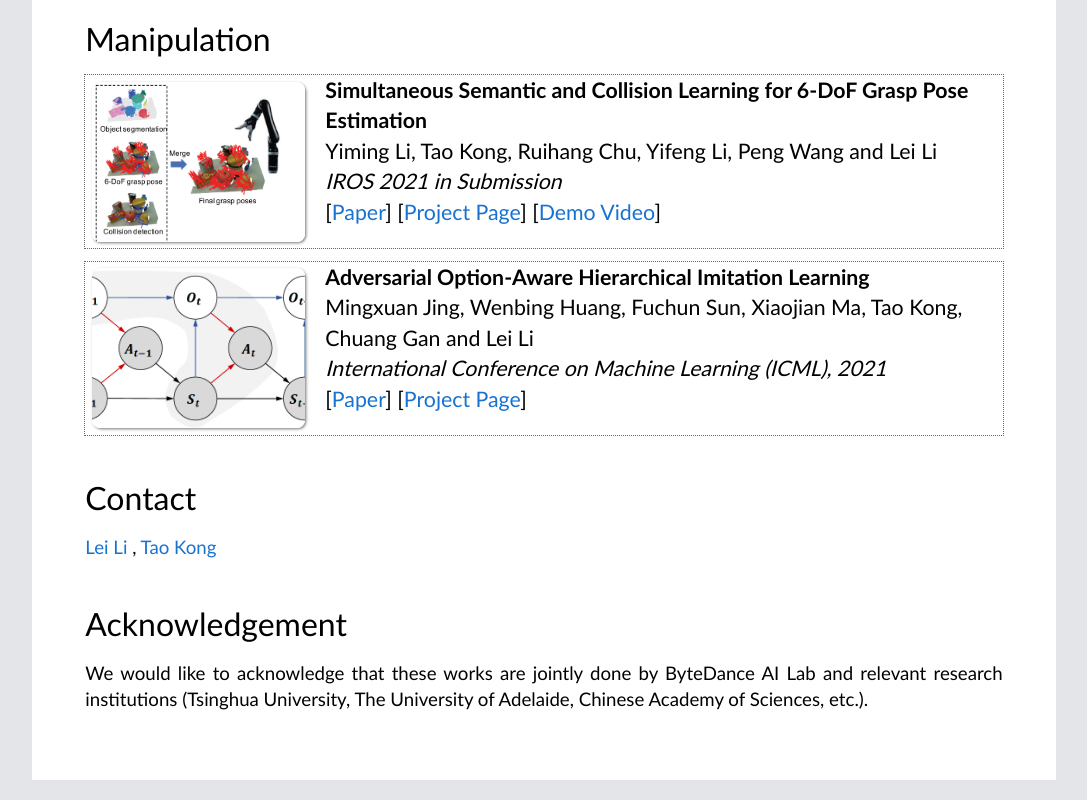
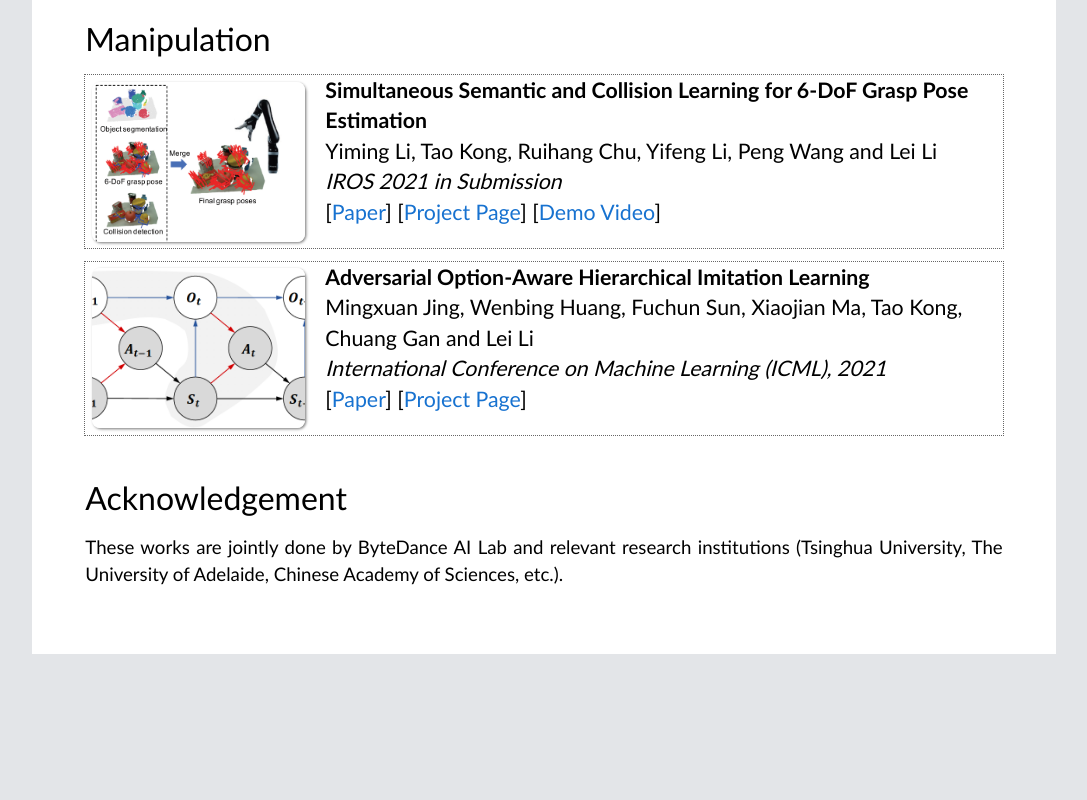
Before and after one commit to PIMRobotics/PIMRobotics.github.io, a plain HTML site: page index.html in a window 1280 px wide. Shown: the part 1142-1942 px from the top of the page, without its empty margins (96-1183 px from the left). After the commit the page ends 1816 px from the top, so only its background shows below. Drawn offline with Linux system fonts and the light colour scheme.

Commit message:
add option gail

```diff
--- a/index.html
+++ b/index.html
@@ -141,19 +141,19 @@
     </div>
     </div>
 
-  <!-- === Team Section Starts === -->
-  <div class="section">Contact</div>
-    <div class="acknowledgement">
-      <a href="https://lileicc.github.io" target="_blank">Lei Li</a> ,
-      <a href="http://www.taokong.org" target="_blank">Tao Kong</a>
-    </div>
-    <!-- === Team Section Ends === -->
+<!--  &lt;!&ndash; === Team Section Starts === &ndash;&gt;-->
+<!--  <div class="section">Contact</div>-->
+<!--    <div class="acknowledgement">-->
+<!--      <a href="https://lileicc.github.io" target="_blank">Lei Li</a> ,-->
+<!--      <a href="http://www.taokong.org" target="_blank">Tao Kong</a>-->
+<!--    </div>-->
+<!--    &lt;!&ndash; === Team Section Ends === &ndash;&gt;-->
 
 
   <!-- === Acknowledgement Section Starts === -->
   <div class="section">Acknowledgement</div>
   <div class="acknowledgement">
-    We would like to acknowledge that these works are jointly done by ByteDance AI Lab
+    These works are jointly done by ByteDance AI Lab
     and relevant research institutions
     (Tsinghua University,
     The University of Adelaide,
```
